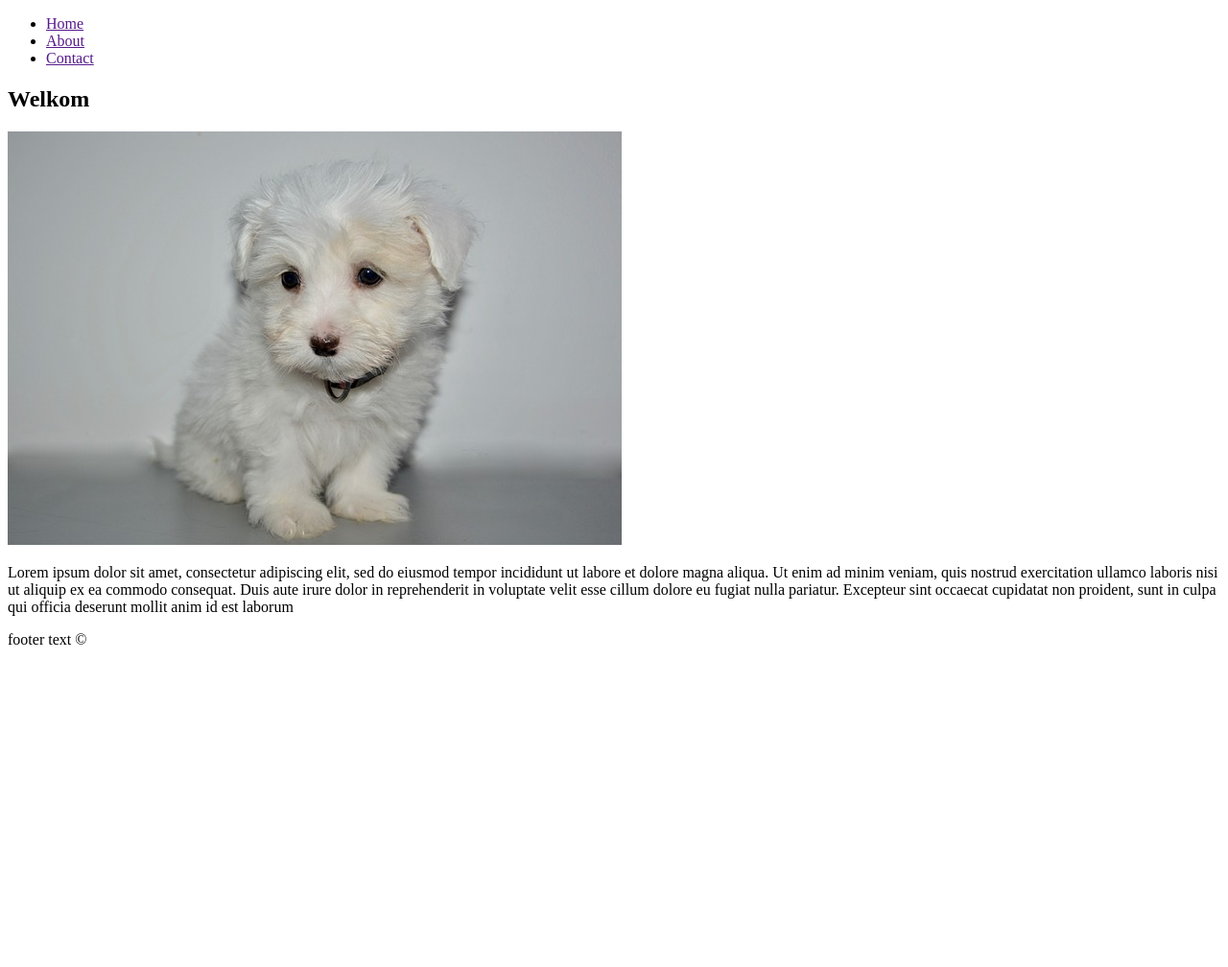
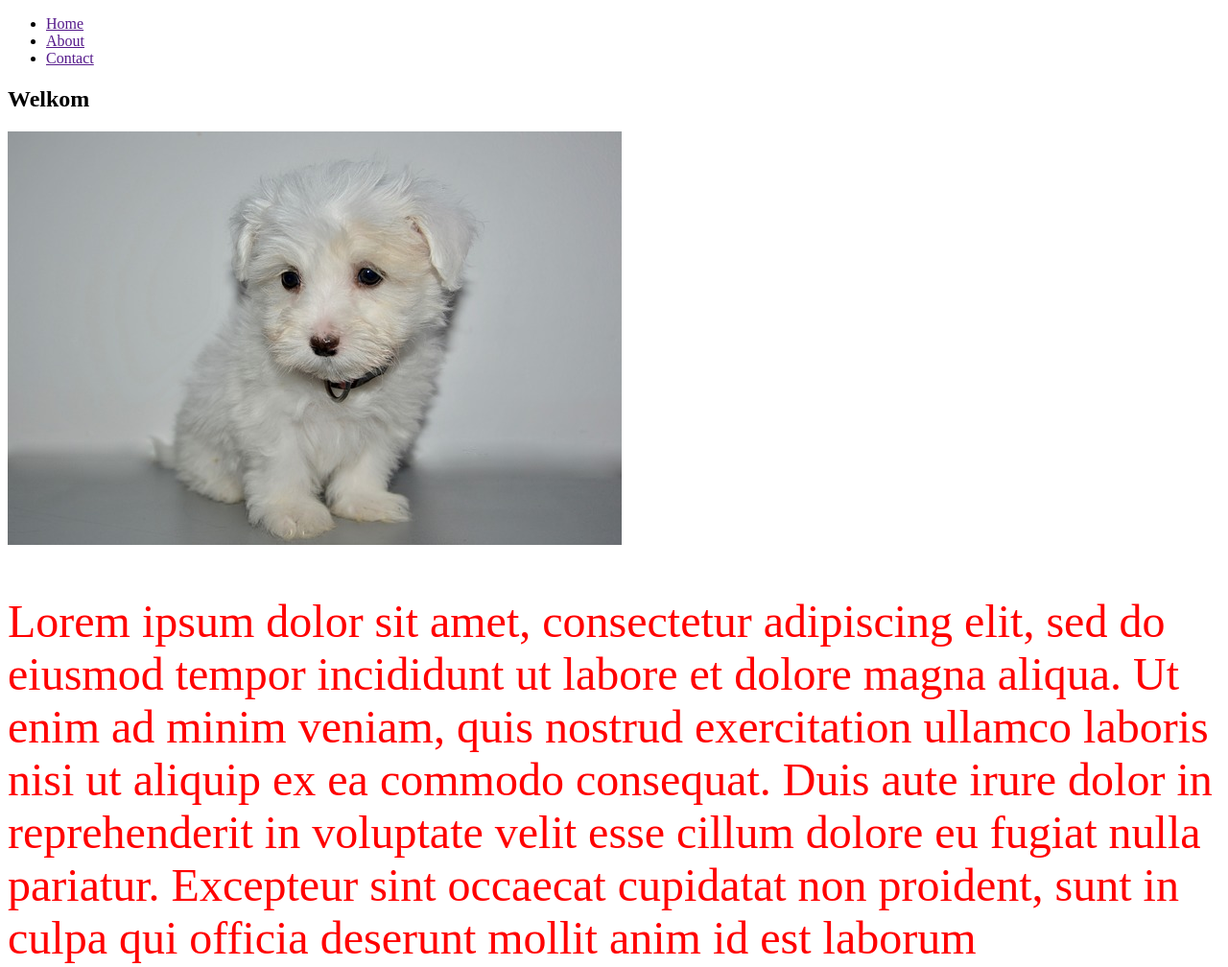
Before and after one commit to giovanni77/Project-A, a plain HTML site: page index.html in a window 1280 px wide. Shown: the top 1008 px of the page at 96% size. Before the commit the page ends 800 px from the top, so only its background shows below. Drawn offline with Linux system fonts and the light colour scheme.

Commit message:
added css file

```diff
--- /dev/null
+++ b/css/style.css
@@ -0,0 +1,4 @@
+p{
+  color: red;
+  font-size: 3rem;
+}
--- a/index.html
+++ b/index.html
@@ -3,6 +3,7 @@
   <head>
     <meta charset="utf-8">
     <title>test project 1</title>
+    <link rel="stylesheet" href="css/style.css">
   </head>
   <body>
 <header>
```
